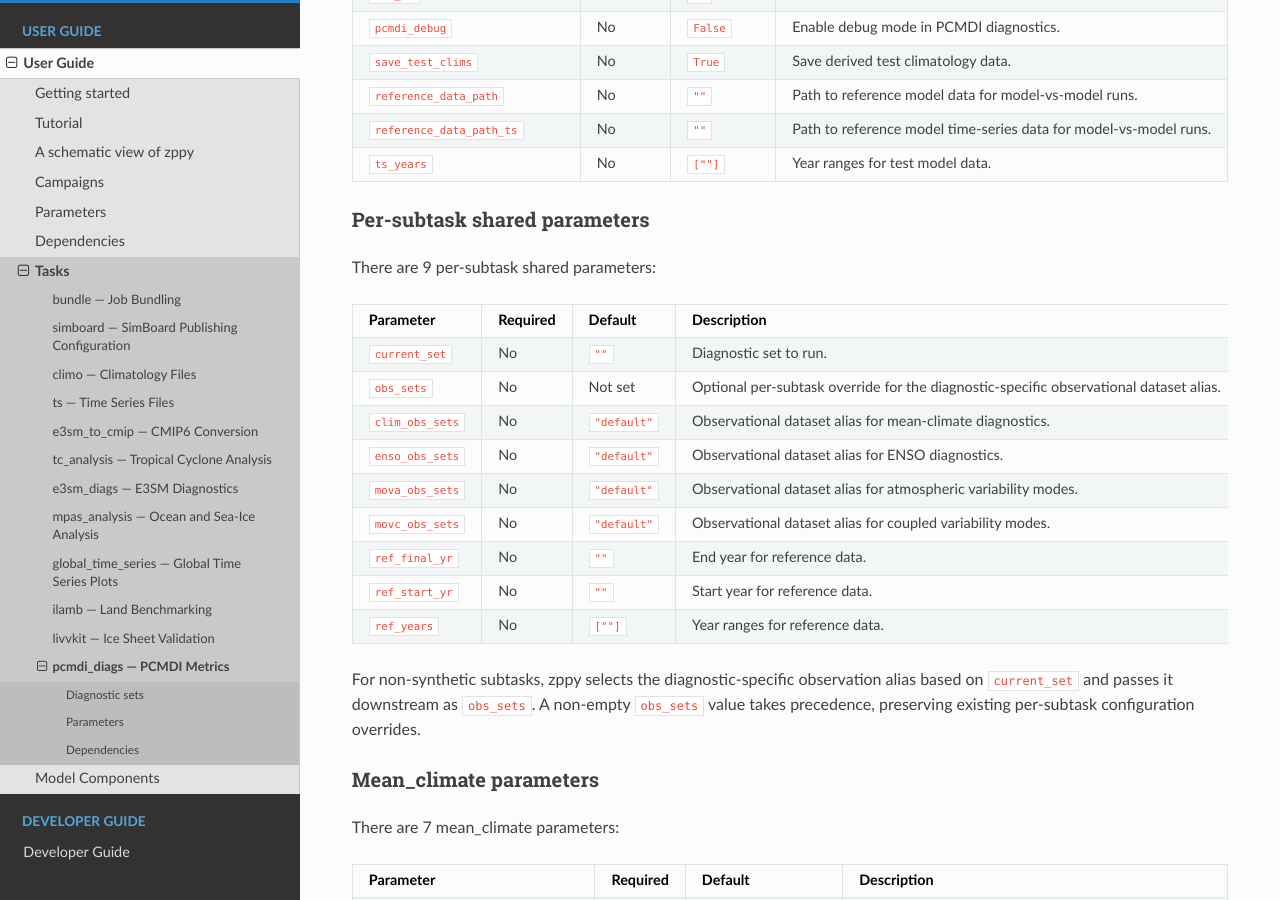
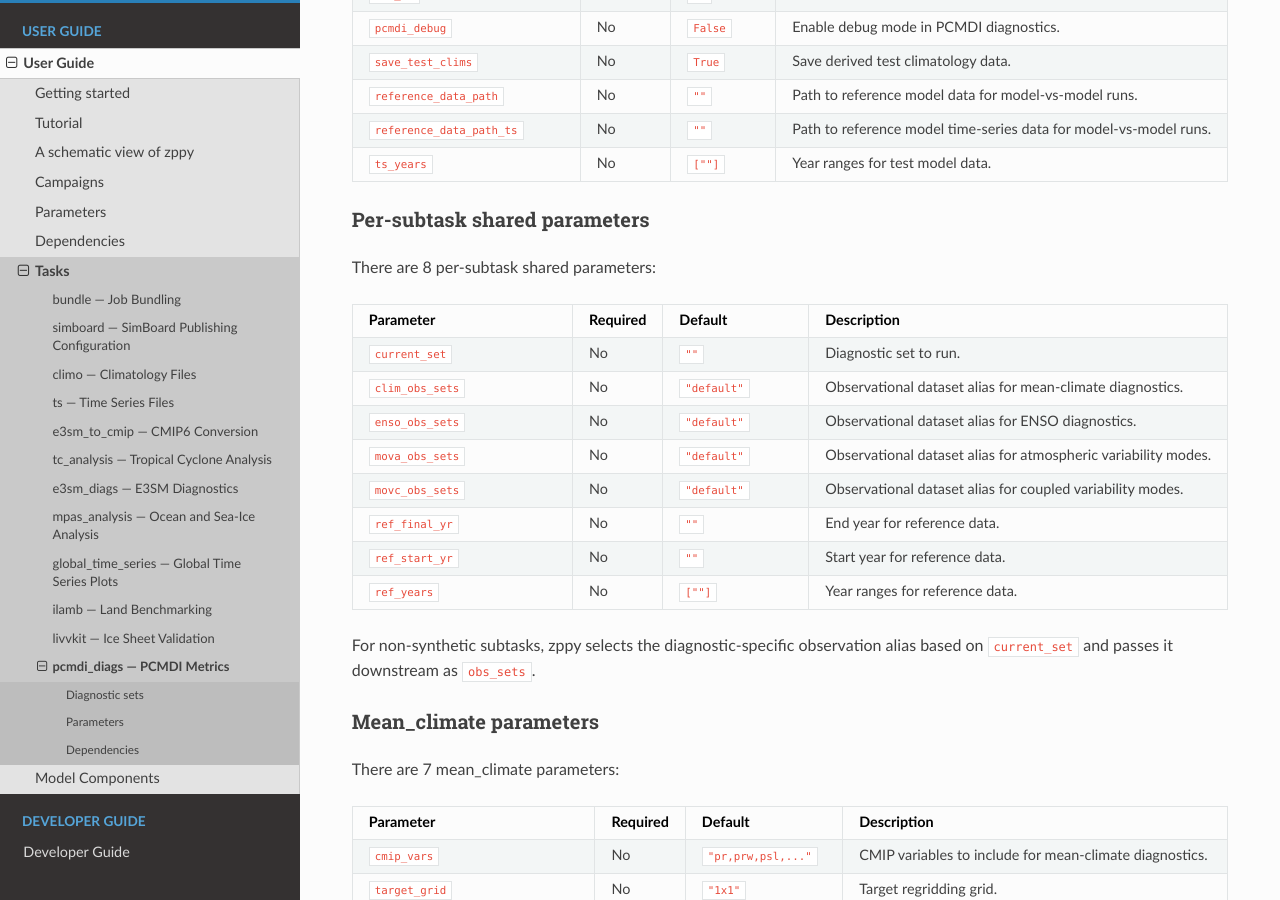
Before and after one commit to E3SM-Project/zppy, a Sphinx documentation site: the page built from docs/source/user_guide/tasks/pcmdi_diags.rst, in a window 1280 px wide and 900 px high, scrolled down 1395 px. Built offline with Sphinx 7.4.7 and the Read the Docs theme 3.1.0, drawn with Linux system fonts in a browser that asks for light colours; pages that are not in the unit, such as notebooks, are missing from menus.

Commit message:
Use diagnostic-specific PCMDI observation settings

```diff
--- a/docs/source/user_guide/tasks/pcmdi_diags.rst
+++ b/docs/source/user_guide/tasks/pcmdi_diags.rst
@@ -135,7 +135,7 @@ There are 14 task-level (all sets except synthetic_plots) parameters:
 Per-subtask shared parameters
 ~~~~~~~~~~~~~~~~~~~~~~~~~~~~~
 
-There are 9 per-subtask shared parameters:
+There are 8 per-subtask shared parameters:
 
 .. list-table::
    :header-rows: 1
@@ -149,11 +149,6 @@ There are 9 per-subtask shared parameters:
      - No
      - ``""``
      - Diagnostic set to run.
-   * - ``obs_sets``
-     - No
-     - Not set
-     - Optional per-subtask override for the diagnostic-specific observational
-       dataset alias.
    * - ``clim_obs_sets``
      - No
      - ``"default"``
@@ -184,9 +179,7 @@ There are 9 per-subtask shared parameters:
      - Year ranges for reference data.
 
 For non-synthetic subtasks, zppy selects the diagnostic-specific observation
-alias based on ``current_set`` and passes it downstream as ``obs_sets``. A
-non-empty ``obs_sets`` value takes precedence, preserving existing per-subtask
-configuration overrides.
+alias based on ``current_set`` and passes it downstream as ``obs_sets``.
 
 Mean_climate parameters
 ~~~~~~~~~~~~~~~~~~~~~~~
```
Also changed, not shown: 12 other files.
